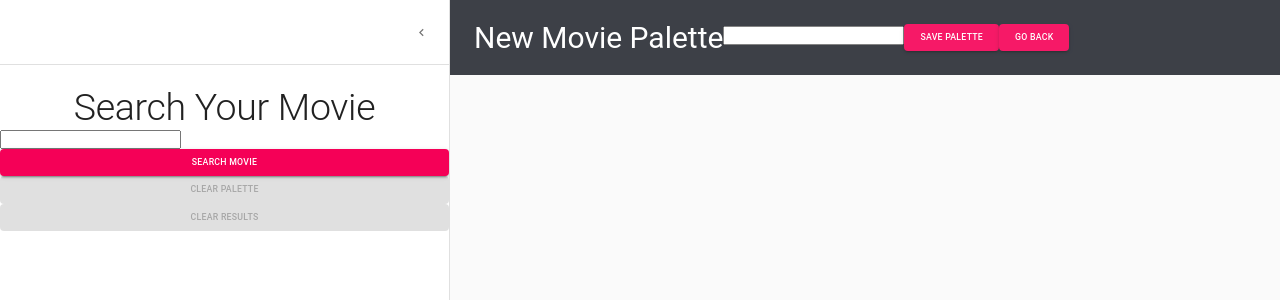
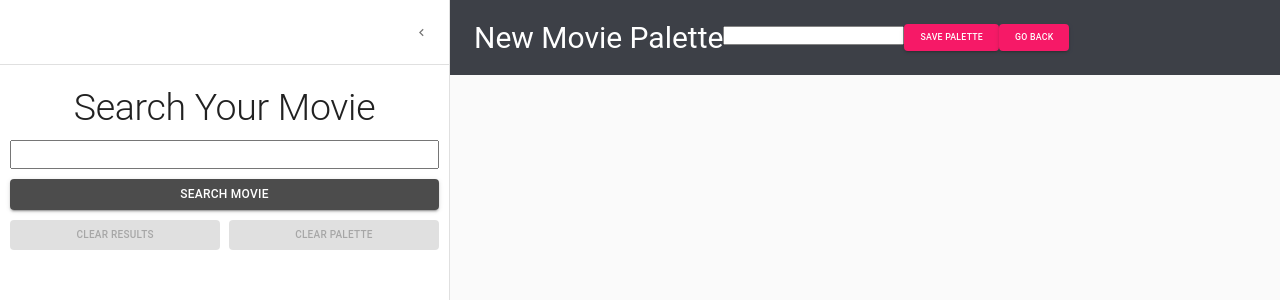
Before and after one commit to HadySalhab/Movie-React-App, a React (Create React App) app: page /palette/new in a window 1280 px wide. Shown: the top 300 px of the page. Built offline with nearby package versions, Linux system fonts and the light colour scheme.

Commit message:
Update SearchAreaStyle

```diff
--- a/src/components/MovieDetail.js
+++ b/src/components/MovieDetail.js
@@ -419,7 +419,7 @@ class MovieDetail extends Component {
 													alt=""
 												/>
 												<i
-													class="fab fa-youtube fa-7x"
+													className="fab fa-youtube fa-7x"
 													style={{
 														position: "absolute",
 														top: "50%",
--- a/src/page/new-palette/components/MySearchArea.js
+++ b/src/page/new-palette/components/MySearchArea.js
@@ -26,6 +26,7 @@ function MySearchArea({
 		<div className={classes.searchArea}>
 			<Typography variant="h2">Search Your Movie</Typography>
 			<form
+				className={classes.form}
 				onSubmit={async (e) => {
 					e.preventDefault();
 					const result = await triggerValidation("searchInput");
@@ -42,6 +43,7 @@ function MySearchArea({
 				}}
 			>
 				<input
+					className={classes.input}
 					name="searchInput"
 					ref={register({
 						required: true,
@@ -56,29 +58,40 @@ function MySearchArea({
 					type="submit"
 					variant="contained"
 					color="secondary"
+					classes={{
+						root: classes.btnPrimary,
+						label: classes.btnPrimaryLabel,
+					}}
 				>
 					Search Movie
 				</Button>
 			</form>
-
+			<div className={classes.btnContainer}>
+				<Button
+					variant="contained"
+					color="secondary"
+					disabled={movies.length === 0}
+					onClick={clearResults}
+					classes={{
+						root: classes.btnResults,
+						label: classes.btnResultsLabel,
+					}}
+				>
+					Clear Results
+				</Button>
 				<Button
 					variant="contained"
 					color="secondary"
 					disabled={paletteMovies.length === 0}
 					onClick={clearPalette}
+					classes={{
+						root: classes.btnPalette,
+						label: classes.btnPaletteLabel,
+					}}
 				>
 					Clear Palette
 				</Button>
-
-			<Button
-				variant="contained"
-				color="secondary"
-				disabled={movies.length === 0}
-				onClick={clearResults}
-			>
-				Clear Results
-			</Button>
-
+			</div>
 			<div className={classes.results}>
 				{movies.length > 0 &&
 					movies.map((movie) => (
--- a/src/page/new-palette/style/MySearchAreaStyle.js
+++ b/src/page/new-palette/style/MySearchAreaStyle.js
@@ -1,6 +1,15 @@
 import { makeStyles } from "@material-ui/core/styles";
 const drawerWidth = 450;
 const useStyles = makeStyles((theme) => ({
+	form: {
+		width: "100%",
+	},
+	input: {
+		width: "100%",
+		padding: ".5rem",
+		margin: "1rem 0rem",
+	},
+
 	results: {
 		display: "flex",
 		flexDirection: "column",
@@ -9,6 +18,7 @@ const useStyles = makeStyles((theme) => ({
 	},
 
 	searchArea: {
+		padding: "0rem 1rem",
 		display: "flex",
 		flexDirection: "column",
 		justifyContent: "center",
@@ -17,5 +27,38 @@ const useStyles = makeStyles((theme) => ({
 			textAlign: "center",
 		},
 	},
+	btnContainer: {
+		marginTop: "1rem",
+		display: "flex",
+		width: "100%",
+		margin: "0 auto",
+		justifyContent: "space-between",
+	},
+	btnPrimary: {
+		backgroundColor: "rgba(0,0,0,0.7)",
+		padding: "0.5rem",
+		"&:hover": {
+			backgroundColor: "grey",
+		},
+	},
+	btnPrimaryLabel: {
+		fontSize: "1.2rem",
+	},
+	btnPalette: {
+		backgroundColor: "#de8918",
+		flex: "0 0 49%",
+		"&:hover": {
+			backgroundColor: "#c98020",
+		},
+	},
+	btnPaletteLabel: {
+		fontSize: "1rem",
+	},
+	btnResults: {
+		flex: "0 0 49%",
+	},
+	btnResultsLabel: {
+		fontSize: "1rem",
+	},
 }));
 export default useStyles;
```
Lines whose indentation alone changed are shown as unchanged.
